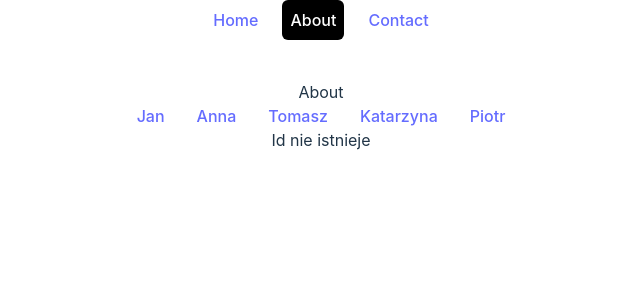
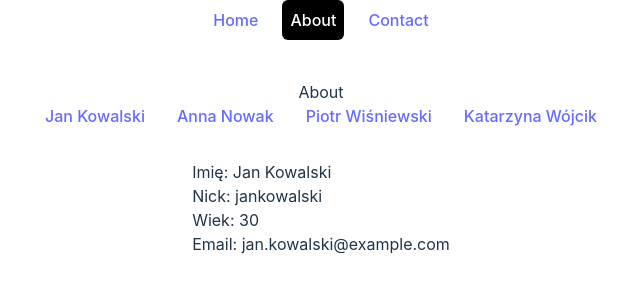
Before and after one commit to RafalKielbasa/react-tasks, a React (Vite) app: page /about/1 in a window 1280 px wide. Shown: the top 300 px of the page, without its empty margins (319-959 px from the left). Built offline with nearby package versions, Linux system fonts and the light colour scheme; data requests are answered from the project's data file.

Commit message:
feat 03-12

```diff
--- a/db.json
+++ b/db.json
@@ -13,32 +13,50 @@
   },
   "users": [
     {
-      "id": 1,
+      "id": "1",
       "name": "Jan Kowalski",
       "age": 30,
       "email": "jan.kowalski@example.com",
       "username": "jankowalski"
     },
     {
-      "id": 2,
+      "id": "2",
       "name": "Anna Nowak",
       "age": 25,
       "email": "anna.nowak@example.com",
       "username": "annanowak"
     },
     {
-      "id": 3,
+      "id": "3",
       "name": "Piotr Wiśniewski",
       "age": 35,
       "email": "piotr.wisniewski@example.com",
       "username": "piotrwisniewski"
     },
     {
-      "id": 4,
+      "id": "4",
       "name": "Katarzyna Wójcik",
       "age": 28,
       "email": "katarzyna.wojcik@example.com",
       "username": "katarzynawojcik"
     }
+  ],
+  "usersList": [
+    {
+      "id": 1,
+      "name": "Jan Kowalski"
+    },
+    {
+      "id": 2,
+      "name": "Anna Nowak"
+    },
+    {
+      "id": 3,
+      "name": "Piotr Wiśniewski"
+    },
+    {
+      "id": 4,
+      "name": "Katarzyna Wójcik"
+    }
   ]
 }
--- a/package.json
+++ b/package.json
@@ -4,7 +4,7 @@
   "version": "0.0.0",
   "type": "module",
   "scripts": {
-    "dev": "vite & db",
+    "dev": "vite",
     "db": "json-server --watch db.json --port 3001",
     "build": "vite build",
     "lint": "eslint .",
@@ -15,6 +15,7 @@
     "json-server": "^1.0.0-beta.3",
     "react": "^18.3.1",
     "react-dom": "^18.3.1",
+    "react-router": "^7.0.2",
     "react-router-dom": "^6.28.0"
   },
   "devDependencies": {
--- a/src/components/UserProfile.jsx
+++ b/src/components/UserProfile.jsx
@@ -1,28 +1,23 @@
-import { useParams } from 'react-router-dom';
-import users from '../../userMockData';
+import { useParams } from "react-router-dom";
+// import users from '../../userMockData';
+import useFetch from "../hooks/useFetch";
 
 const UserProfile = () => {
   const { id } = useParams();
-	const filteredUsers = users.filter((user) => user.id == id);
-	console.log('user', filteredUsers);
+  const { data } = useFetch({ url: `http://localhost:3001/users/${id}` });
+  // const filteredUsers = data.filter((user) => user.id == id);
+  // console.log('user', filteredUsers);
 
-	if (id !== filteredUsers.id) return <p>Id nie istnieje</p>;
-
+  // if (id !== filteredUsers.id) return <p>Id nie istnieje</p>;
+  console.log("ID", id);
   return (
     <div>
-			{filteredUsers.map(({ imie, nazwisko, opis, hobby }) => {
-				return (
-					<div
-						key={imie}
-						className='py-8'
-					>
-						<p>Imię: {imie}</p>
-						<p>Nazwisko: {nazwisko}</p>
-						<p>Opis: {opis}</p>
-						<p>Hobby: {hobby}</p>
+      <div className="py-8">
+        <p>Imię: {data.name}</p>
+        <p>Nick: {data.username}</p>
+        <p>Wiek: {data.age}</p>
+        <p>Email: {data.email}</p>
       </div>
-				);
-			})}
     </div>
   );
 };
--- /dev/null
+++ b/src/hooks/useFetch.jsx
@@ -0,0 +1,24 @@
+import { useState, useEffect } from "react";
+
+const useFetch = ({ url }) => {
+  const [data, setData] = useState([]);
+  useEffect(() => {
+    const fetchData = async () => {
+      try {
+        const response = await fetch(url);
+        if (!response.ok) {
+          throw new Error(`Response status: ${response.status}`);
+        }
+        const data = await response.json();
+        setData(data)
+      } catch (error) {
+        console.error(error.message);
+      }
+    };
+    fetchData();
+  }, [url]);
+  const { home, contact } = data || {};
+  return { home, contact, data };
+};
+
+export default useFetch;
--- a/src/pages/About.jsx
+++ b/src/pages/About.jsx
@@ -1,19 +1,16 @@
-import { Link, Outlet } from 'react-router-dom';
-import users from '../../userMockData';
+import { Link, Outlet } from "react-router-dom";
+import useFetch from "../hooks/useFetch";
 
 const About = () => {
+  const { data } = useFetch({ url: "http://localhost:3001/usersList" });
   return (
-		<div className='flex flex-col items-center'>
+    <div className="flex flex-col items-center">
       <div>About</div>
       <div>
-				{users.map(({ imie, id }) => {
+        {data?.map(({ name, id }) => {
           return (
-						<Link
-							className='p-4'
-							key={id}
-							to={`${id}`}
-						>
-							{imie}
+            <Link className="p-4" key={id} to={`${id}`}>
+              {name}
             </Link>
           );
         })}
--- a/src/pages/Contact.jsx
+++ b/src/pages/Contact.jsx
@@ -1,5 +1,21 @@
+import useFetch from "../hooks/useFetch";
+
 const Contact = () => {
-    return <div>Contact</div>;
-  };
+  const { contact } = useFetch({ url: "http://localhost:3001/pages" });
 
-  export default Contact
+  return (
+    <div className="text-center">
+      <h3 className="text-xl font-bold pb-2">{contact?.title}</h3>
+      <p className="mb-2">{contact?.content}</p>
+      <p className="mb-2">
+        <span className="font-bold">Numer telefonu:</span> {contact?.phone}
+      </p>
+      <p>
+        <span className="font-bold">E-mail: </span>
+        {contact?.email}
+      </p>
+    </div>
+  );
+};
+
+export default Contact;
--- a/src/pages/Home.jsx
+++ b/src/pages/Home.jsx
@@ -1,5 +1,17 @@
+// import { useEffect, useState } from "react";
+import useFetch from "../hooks/useFetch";
+// import clsx from 'clsx';
+
 const Home = () => {
-  return <div>Home</div>
-}
+  // const [data, setData] = useState([]);
+  const { home } = useFetch({url:"http://localhost:3001/pages"});
 
-export default Home
+  return (
+    <div className="text-center">
+      <h3 className="text-xl font-bold pb-2">{home?.title}</h3>
+      <h3>{home?.content}</h3>
+    </div>
+  );
+};
+
+export default Home;
```
Also changed, not shown: 1 other file (tests, documents, lock files or other folders). Lines whose indentation alone changed are shown as unchanged.
